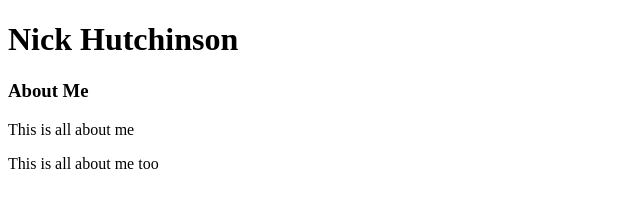
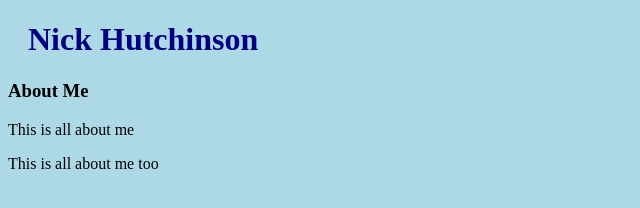
Before and after one commit to nickhutch/nickhutch.github.io, a plain HTML site: page index.html in a window 1280 px wide. Shown: the whole page, without its empty margins (0-640 px from the left). Drawn offline with Linux system fonts and the light colour scheme.

Commit message:
CSS injection

```diff
--- a/index.html
+++ b/index.html
@@ -1,6 +1,7 @@
 <!DOCTYPE html>
 <html>
     <head>
+        <link rel="stylesheet" type="text/css" href="mystyle.css">
         <title>Nick Hutchinson</title>
         <h1>Nick Hutchinson</h1>
     </head>
--- /dev/null
+++ b/myStyle.css
@@ -0,0 +1,8 @@
+body {
+    background-color: lightblue;
+}
+
+h1 {
+    color: navy;
+    margin-left: 20px;
+}
```
